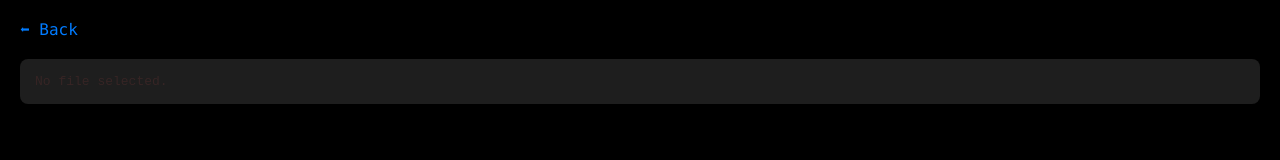
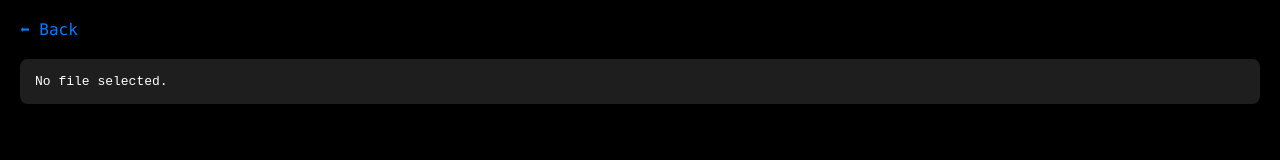
Before and after one commit to saqdil/mmssos, a plain HTML site: page viewer.html in a window 1280 px wide. Drawn offline with Linux system fonts and the light colour scheme.

Commit message:
Update style.css

```diff
--- a/style.css
+++ b/style.css
@@ -20,7 +20,7 @@ a:hover {
 
 pre.code {
   background: #1e1e1e;
-  color: #372525;
+  color: #ffffff;
   padding: 15px;
   border-radius: 8px;
   overflow-x: auto;
```
